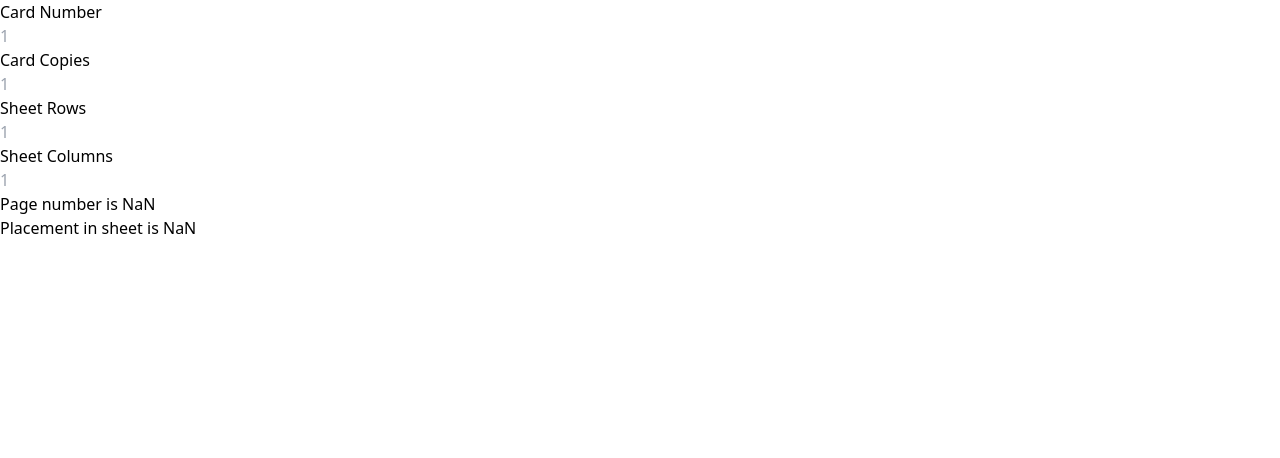
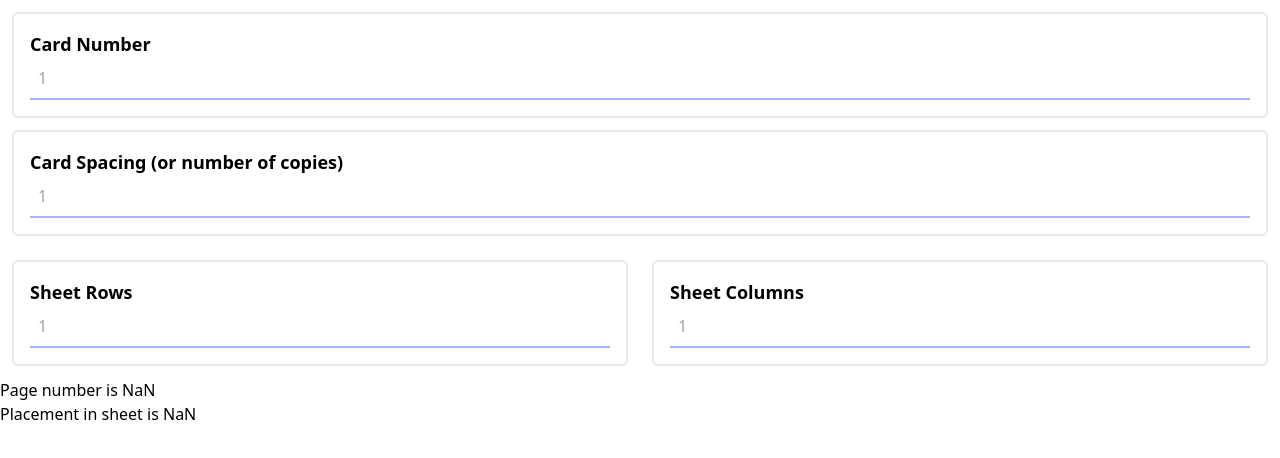
Before and after one commit to MattFelice/card-sorter, a React (Create React App) app: page / in a window 1280 px wide. Shown: the top 458 px of the page. Built offline with nearby package versions, Linux system fonts and the light colour scheme.

Commit message:
Impoved ui for text inputs

```diff
--- a/src/App.tsx
+++ b/src/App.tsx
@@ -27,20 +27,30 @@ function App() {
     <div className="App container mx-auto">
 
       <TextInputComponent
+        showBorder={true}
         labelProps={{text: 'Card Number'}}
         inputProps={{placeholder: '1', value: cardNumberState}} />
 
       <TextInputComponent
-        labelProps={{text: 'Card Copies'}}
+        showBorder={true}
+        labelProps={{text: 'Card Spacing (or number of copies)'}}
         inputProps={{placeholder: '1', value: cardCopiesState}}  />
 
+      <div className="flex">
+        <div className="flex-1">
           <TextInputComponent
+            showBorder={true}
             labelProps={{text: 'Sheet Rows'}}
             inputProps={{placeholder: '1', value: sheetRowsState}}  />
+        </div>
 
+        <div className="flex-1">
           <TextInputComponent
+            showBorder={true}
             labelProps={{text: 'Sheet Columns'}}
             inputProps={{placeholder: '1', value: sheetColumnsState}}  />
+        </div>
+      </div>
 
       Page number is {cardSortState[0].currentSheetNumber}<br />
       Placement in sheet is {cardSortState[0].cardPlacementInSheet}
--- a/src/assets/tailwind.css
+++ b/src/assets/tailwind.css
@@ -3,3 +3,9 @@
 @tailwind components;
 
 @tailwind utilities;
+
+@layer components {
+    .thin-border {
+        @apply rounded-md border-gray-200 border-2;
+    }
+}
--- a/src/atoms/input-atom.tsx
+++ b/src/atoms/input-atom.tsx
@@ -10,7 +10,7 @@ export interface InputProps {
 }
 
 export const InputAtom = (props: InputProps) => {
-    return <input
+    return <input className="w-full p-2 border-b-2 border-indigo-300 focus:outline-none focus:border-blue-400"
         placeholder={props.placeholder}
         value={props.value ? props.value[0] : ''}
         onChange={onChangeSet(props)}
--- a/src/atoms/label-atom.tsx
+++ b/src/atoms/label-atom.tsx
@@ -6,7 +6,7 @@ export interface LabelProps {
 
 export const LabelAtom = (data?: LabelProps) => {
     if(data && data.text) {
-        return <div>{data.text}</div>;
+        return <div className='text-lg font-bold'>{data.text}</div>;
     }
 
     return undefined;
--- a/src/components/text-input-component.tsx
+++ b/src/components/text-input-component.tsx
@@ -5,11 +5,15 @@ import LabelAtom, { LabelProps } from '../atoms/label-atom';
 export interface TextInputProps {
     inputProps?: InputProps
     labelProps?: LabelProps
+    showBorder?: boolean;
 }
 
 export const TextInputComponent = (props: TextInputProps) => {
     const labelElement = LabelAtom(props.labelProps);
-    return <div>
+    const border = props.showBorder ? 'thin-border' : '';
+    const className = ['m-3','p-4', border];
+
+    return <div className={className.join(' ')}>
         {labelElement}
         <InputAtom {...props.inputProps} />
     </div>;
```
Also changed, not shown: src/assets/main.css. Lines whose indentation alone changed are shown as unchanged.
